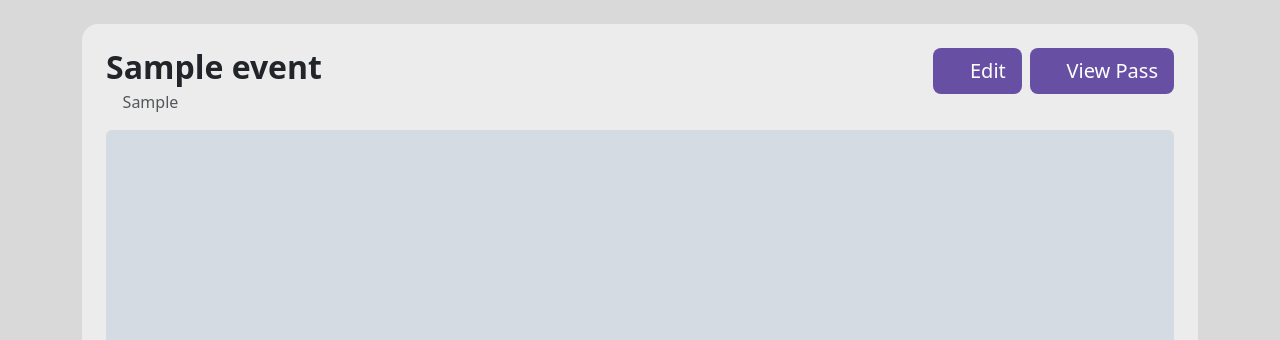
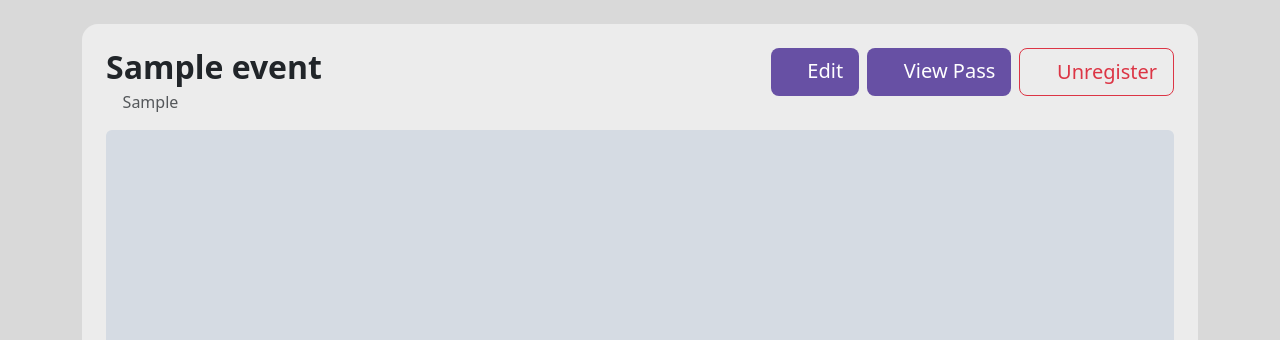
Before and after one commit to zakhkatya/Campus-Event-Manager, a Django app: page /event/1/ in a window 1280 px wide. Shown: the part 118-458 px from the top of the page. Run offline with Django 5.2, Linux system fonts and the light colour scheme; a user stored in the database is signed in; tables that the repository leaves empty hold one stand-in row (values such as "Sample post"); grey boxes marked "Sample" are stand-in pictures; style sheets or scripts are compiled from the project's sources; some libraries are stand-ins or nearby versions; some web fonts are replaced.

Commit message:
add unregister button

```diff
--- a/ems/event_system/templates/event_system/event_detail.html
+++ b/ems/event_system/templates/event_system/event_detail.html
@@ -22,6 +22,13 @@
         <a href="#pass" class="btn btn-primary btn-lg">
           <i class="bi bi-ticket-perforated"></i> View Pass
         </a>
+        <!-- Unregister -->
+        <form method="post" class="d-inline">
+          {% csrf_token %}
+          <button class="btn btn-outline-danger btn-lg" name="unregister">
+            <i class="bi bi-x-circle"></i> Unregister
+          </button>
+        </form>
         {% endif %}
       </div>
     </div>
@@ -76,7 +83,7 @@
     <h4 class="mb-3">Join this event</h4>
     <form method="post">
       {% csrf_token %}
-      <button class="btn btn-primary px-4">Register</button>
+      <button class="btn btn-primary px-4" name="register">Register</button>
     </form>
     {% endif %}
   </div>
```
